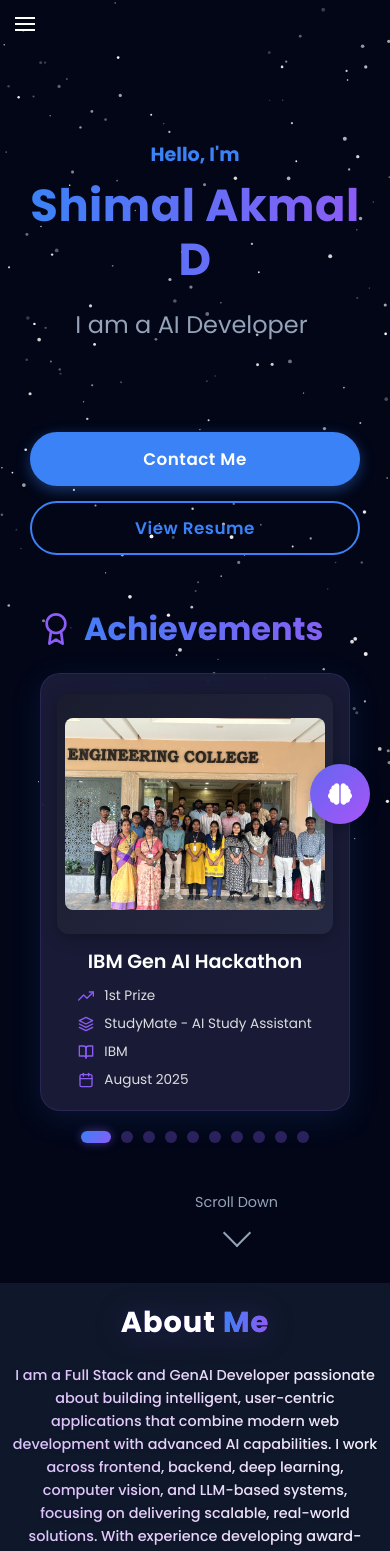
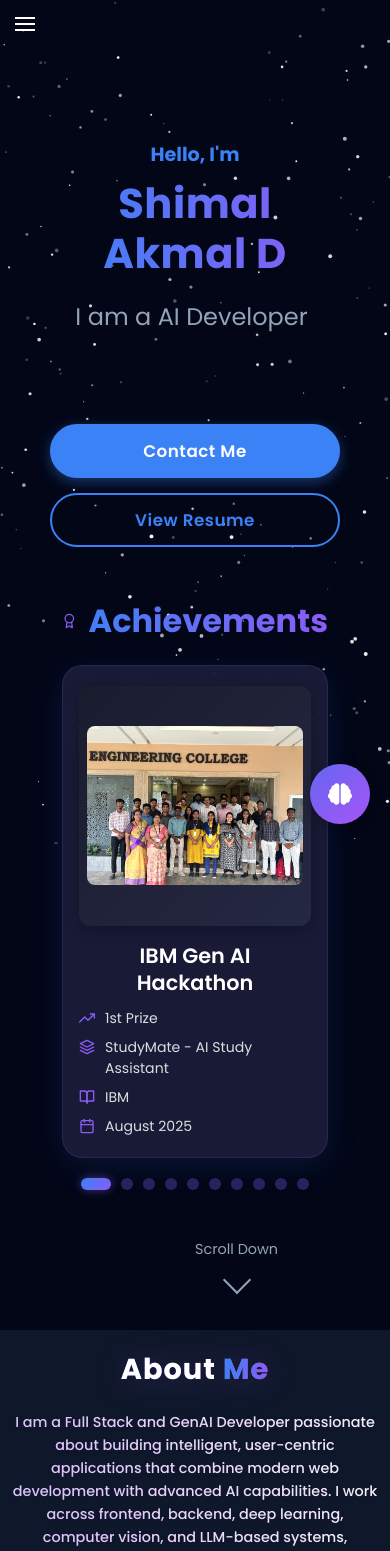
Before and after one commit to Shimal007/portfolio, a React (Vite) app in the folder Client/: page / in a window 390 px wide. Shown: the top 1551 px of the page. Built offline with nearby package versions, Linux system fonts and the light colour scheme.

Commit message:
Update HomePage.css

```diff
--- a/Client/src/Pages/HomePage.css
+++ b/Client/src/Pages/HomePage.css
@@ -23,8 +23,6 @@
   padding: 0 40px;
   min-height: calc(100vh - 200px);
   gap: 64px;
-  /* FIX: prevent children from overflowing */
-  overflow: hidden;
   box-sizing: border-box;
 }
 
@@ -36,7 +34,7 @@
   justify-content: center;
   align-items: flex-start;
   margin-right: 0;
-  min-width: 0; /* FIX: allow flex shrink */
+  min-width: 0;
 }
 
 .home-text h4 {
@@ -90,7 +88,6 @@
   letter-spacing: 0.5px;
 }
 
-/* Solid Blue Button */
 .btn.primary {
   background-color: #3b82f6;
   color: #ffffff;
@@ -105,7 +102,6 @@
   box-shadow: 0 6px 20px rgba(59, 130, 246, 0.6);
 }
 
-/* Outline Blue Button */
 .btn.secondary {
   background-color: transparent;
   color: #3b82f6;
@@ -124,30 +120,28 @@
    ========================================= */
 
 .achievements-slider {
-  flex: 0 0 520px;        /* FIX: reduced from 650px */
-  max-width: 520px;       /* FIX: reduced from 650px */
-  min-width: 0;           /* FIX: allow flex shrink */
-  margin-left: 20px;      /* FIX: reduced from 60px */
-  margin-right: 0;
+  flex: 0 0 600px;
+  max-width: 600px;
+  min-width: 0;
+  /* Give room for the -20px arrow overlap on each side */
+  margin-left: 60px;
+  margin-right: 20px;
   position: relative;
   box-sizing: border-box;
 }
 
+/* No padding — arrows overlay the card edges via absolute positioning */
 .slider-wrapper {
   position: relative;
   width: 100%;
   display: flex;
   align-items: center;
   justify-content: center;
-  /* FIX: use padding to contain arrows instead of negative positioning */
-  padding: 0 50px;
-  box-sizing: border-box;
 }
 
 .achievements-heading {
   font-size: 2rem;
   font-weight: 700;
-  color: #fff;
   margin-bottom: 20px;
   display: flex;
   align-items: center;
@@ -178,7 +172,7 @@
   position: relative;
   overflow: hidden;
   transition: transform 0.3s ease, box-shadow 0.3s ease;
-  box-sizing: border-box; /* FIX: ensure padding doesn't add to width */
+  box-sizing: border-box;
 }
 
 .achievement-card:hover {
@@ -188,8 +182,8 @@
 }
 
 .achievement-image {
-  flex: 0 0 48%;          /* FIX: slightly reduced from 52% */
-  height: 240px;          /* FIX: slightly reduced from 280px */
+  flex: 0 0 50%;
+  height: 260px;
   overflow: hidden;
   border-radius: 12px;
   position: relative;
@@ -216,7 +210,6 @@
   backface-visibility: hidden;
   -webkit-backface-visibility: hidden;
   transform: translateZ(0);
-  -webkit-font-smoothing: subpixel-antialiased;
   will-change: transform;
   filter: contrast(1.02) brightness(1.01);
   border-radius: 8px;
@@ -231,16 +224,20 @@
   display: flex;
   flex-direction: column;
   justify-content: center;
-  min-width: 0; /* FIX: prevent text overflow */
+  /* KEY FIX: allow this column to shrink and wrap text properly */
+  min-width: 0;
+  overflow: hidden;
 }
 
 .achievement-content h3 {
-  font-size: 1.2rem;      /* FIX: slightly reduced from 1.35rem */
+  font-size: 1.3rem;
   font-weight: 600;
   color: #fff;
   margin-bottom: 12px;
-  line-height: 1.25;
-  word-break: break-word; /* FIX: wrap long titles */
+  line-height: 1.3;
+  /* Allow wrapping — never clip the title */
+  white-space: normal;
+  word-break: break-word;
 }
 
 .achievement-details {
@@ -251,31 +248,37 @@
 
 .achievement-info {
   display: flex;
-  align-items: center;
+  align-items: flex-start;
   gap: 10px;
   color: rgba(255, 255, 255, 0.85);
-  font-size: 0.85rem;     /* FIX: slightly reduced from 0.9rem */
-  white-space: nowrap;
-  overflow: hidden;
-  text-overflow: ellipsis;
+  font-size: 0.88rem;
+  /* Allow wrapping so long college names never get cut */
+  white-space: normal;
+  word-break: break-word;
+  overflow: visible;
 }
 
 .info-icon {
   color: #8b5cf6;
-  font-size: 1rem;        /* FIX: slightly reduced from 1.1rem */
+  font-size: 1rem;
   flex-shrink: 0;
+  /* Align icon with first line when text wraps */
+  margin-top: 2px;
 }
 
-/* ARROWS — now contained within padding space */
+/* =========================================
+   Arrows — overlap card edges, stay inside viewport
+   ========================================= */
+
 .slider-arrow {
   position: absolute;
   top: 50%;
   transform: translateY(-50%);
-  background: rgba(30, 32, 60, 0.6);
-  border: 1px solid rgba(139, 92, 246, 0.4);
+  background: rgba(20, 22, 50, 0.9);
+  border: 1px solid rgba(139, 92, 246, 0.5);
   color: #8b5cf6;
-  width: 38px;            /* FIX: slightly reduced from 42px */
-  height: 38px;
+  width: 42px;
+  height: 42px;
   border-radius: 50%;
   display: flex;
   align-items: center;
@@ -283,26 +286,30 @@
   cursor: pointer;
   z-index: 20;
   transition: all 0.3s ease;
-  font-size: 1.2rem;
+  font-size: 1.3rem;
+  box-shadow: 0 2px 12px rgba(0, 0, 0, 0.5);
 }
 
 .slider-arrow:hover {
   background: #8b5cf6;
   color: white;
-  box-shadow: 0 0 15px rgba(139, 92, 246, 0.5);
+  box-shadow: 0 0 15px rgba(139, 92, 246, 0.6);
   transform: translateY(-50%) scale(1.1);
 }
 
-/* FIX: arrows sit inside the 50px padding zone */
+/* Sit half-outside the card but well inside the page */
 .slider-arrow-left {
-  left: 4px;
+  left: -20px;
 }
 
 .slider-arrow-right {
-  right: 4px;
+  right: -20px;
 }
 
-/* Slider Dots */
+/* =========================================
+   Slider Dots
+   ========================================= */
+
 .slider-dots {
   display: flex;
   justify-content: center;
@@ -334,7 +341,7 @@
 }
 
 /* =========================================
-   General & Responsive
+   Scroll Indicator
    ========================================= */
 
 .scroll-indicator {
@@ -359,17 +366,16 @@
 }
 
 /* =========================================
-   Responsive — Tablet (≤1200px)
+   Tablet (≤1200px)
    ========================================= */
 
 @media (max-width: 1200px) {
   .home-hero-content {
     flex-direction: column;
     align-items: center;
-    padding: 60px 20px;   /* FIX: added horizontal padding */
+    padding: 60px 40px;
     text-align: center;
     gap: 50px;
-    overflow: visible;    /* allow normal flow in stacked layout */
   }
 
   .home-content {
@@ -380,16 +386,14 @@
 
   .achievements-slider {
     width: 100%;
-    max-width: 580px;
+    max-width: 600px;
     flex: none;
-    margin-left: 0;
-    margin-right: 0;
     margin: 0 auto;
   }
 }
 
 /* =========================================
-   Responsive — Mobile (≤768px)
+   Mobile (≤768px)
    ========================================= */
 
 @media (max-width: 768px) {
@@ -411,13 +415,14 @@
 
   .achievements-slider {
     width: 100%;
-    max-width: 420px;
+    max-width: 100%;
     margin: 0 auto;
+    padding: 0 16px;
+    box-sizing: border-box;
   }
 
-  /* FIX: on mobile, reduce padding so card has more room */
   .slider-wrapper {
-    padding: 0 40px;
+    padding: 0;
   }
 
   .achievement-card {
@@ -446,30 +451,23 @@
     text-align: left;
   }
 
-  /* Hide Arrows on Mobile — swipe instead */
+  /* Hide arrows on mobile — swipe/dots only */
   .slider-arrow {
     display: none !important;
-  }
-
-  /* FIX: no padding needed when arrows are hidden */
-  .slider-wrapper {
-    padding: 0;
   }
 }
 
 /* =========================================
-   Responsive — Small Mobile (≤480px)
+   Small Mobile (≤480px)
    ========================================= */
 
 @media (max-width: 480px) {
   .home-text h1 {
-    font-size: 2.8rem;    /* FIX: scale down heading on small screens */
-    white-space: normal;  /* FIX: allow wrapping on very small screens */
+    font-size: 2.6rem;
+    white-space: normal;
   }
 
   .achievements-slider {
-    max-width: 100%;
-    padding: 0 10px;
-    box-sizing: border-box;
+    padding: 0 12px;
   }
 }
```
